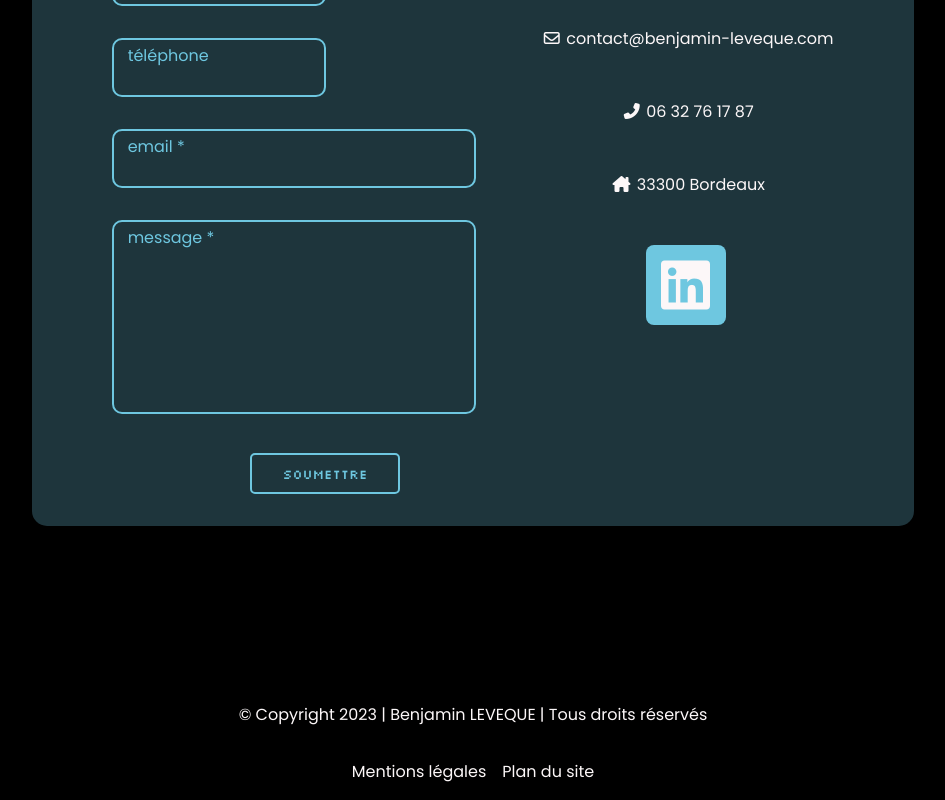
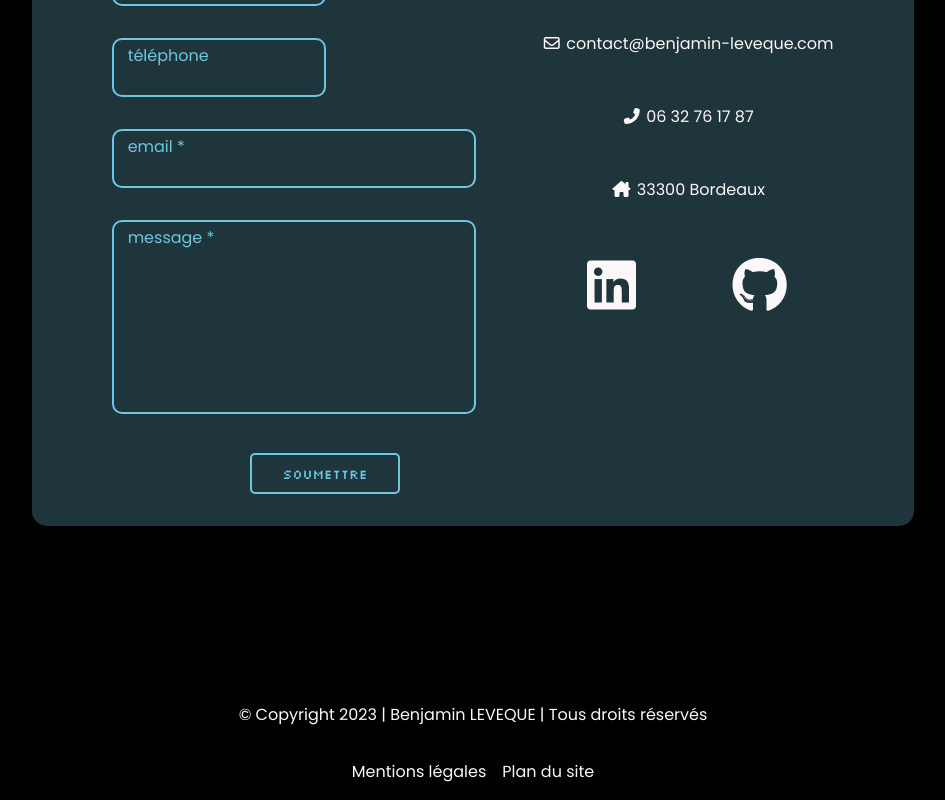
Before and after one commit to BenBishop40/Portfolio, a React (Create React App) app: page / in a window 1280 px wide. Shown: the part 4394-5194 px from the top of the page, without its empty margins (167-1112 px from the left). Built offline with nearby package versions, Linux system fonts and the light colour scheme.

Commit message:
add github link icon

```diff
--- a/src/components/contact/Contact.jsx
+++ b/src/components/contact/Contact.jsx
@@ -96,10 +96,17 @@ const Contact = () => {
                                 <a href="https://goo.gl/maps/pnqTwYKZYu11E4DXA" target="_blank" rel="noreferrer">33300 Bordeaux</a>
                             </div>
                             <div className="contact-detail-item">
-                                <div className="icon-outline">
-                                    <a href="https://www.linkedin.com/in/benjamin-leveque-6a6b001b5/" target="_blank" rel="noreferrer">
-                                        <i className="fa-brands fa-linkedin" id="linkedin-icon"></i>
-                                    </a>
+                                <div className="contact-icon-container">
+                                    <div className="icon-outline">
+                                        <a href="https://www.linkedin.com/in/benjamin-leveque-6a6b001b5/" target="_blank" rel="noreferrer">
+                                            <i className="fa-brands fa-linkedin __social-icon"></i>
+                                        </a>
+                                    </div>
+                                    <div className="icon-outline">
+                                        <a href="https://github.com/BenBishop40" target="_blank" rel="noreferrer">
+                                            <i className="fa-brands fa-github __social-icon"></i>
+                                        </a>
+                                    </div>
                                 </div>
                             </div>
                         </div>
--- a/src/components/contact/_contact.scss
+++ b/src/components/contact/_contact.scss
@@ -97,6 +97,9 @@
             .contact-box{
                 .contact-detail-item{
                     padding: 1.5rem 0;
+                    .contact-icon-container{
+                        display:flex;
+                    }
                     i{
                         padding: 0 .4rem;
                     }
@@ -107,20 +110,25 @@
                         }
                     }
                     .icon-outline{
-                        width: 80px;
-                        height: 80px;
+                        width: 70px;
+                        height: 70px;
                         border-radius: 8px;
                         display: flex;
                         justify-content: center;
                         align-items: center;
-                        background-color: $lightBlue;
+                        background-color: $darkBlue;
                         margin: 0 auto;
+                        transition: all .3s ease-in;
                         cursor: pointer;
-                        #linkedin-icon{
+                        .__social-icon{
                             font-size: 3.5rem;
                             color: $snowWhite;
                         }
+                        &:hover{
+                            background-color: $lightBlue;
+                        }
                     }
+
                 }
             }
         }
--- a/src/components/portfolio/Portfolio.jsx
+++ b/src/components/portfolio/Portfolio.jsx
@@ -23,7 +23,7 @@ class Portfolio extends Component {
                     content: "Application pour surfers et bodyboarders. Aprés création du profil, permet de consulter les prévisions météos et marées partout dans le monde et les enregistrer. Archivage des sessions de surf et infos associées.",
                     imageProjet: portfolioProjet1,
                     thumbProjet: thumbProjet1,
-                    content2:"Single Page Application développée dans le cadre de mon projet de formation, que je continue à développer en autonomie. Données utilisateurs enregistrées et sécurisées en base de données mySQL, Serveur REST et gestion du CRUD, avec entres autres un panel Admin. ",
+                    content2:"Single Page Application développée dans le cadre de mon projet de formation, que je continue à développer en autonomie. Données utilisateurs enregistrées et sécurisées en base de données mySQL, Serveur API Express/NodeJS avec architecture REST et gestion du CRUD, avec entre autres un panel Admin. ",
                     skillsFront: ["React.JS", "JavaScript", "HTML", "CSS/SCSS"],
                     skillsBack: ["Node.JS", "Express", "MySQL", "API externes"],
                 },
```
